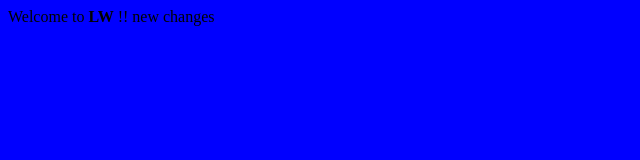
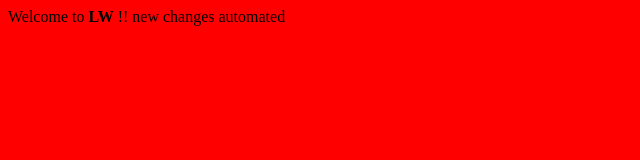
Before and after one commit to Sachin19191/Jenkins-2022, a plain HTML site: page index.html in a window 1280 px wide. Shown: the whole page, without its empty margins (0-640 px from the left). Drawn offline with Linux system fonts and the light colour scheme.

Commit message:
new done

```diff
--- a/index.html
+++ b/index.html
@@ -1,4 +1,4 @@
-<body bgcolor='blue'>
+<body bgcolor='red'>
 Welcome to <b>LW</b> !!
-new changes
+new changes automated
 </body>
```
